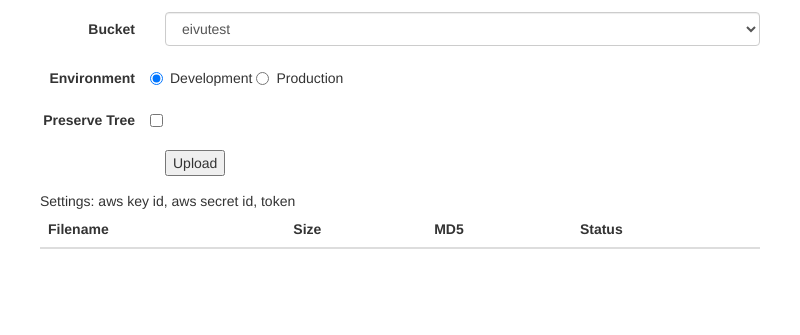
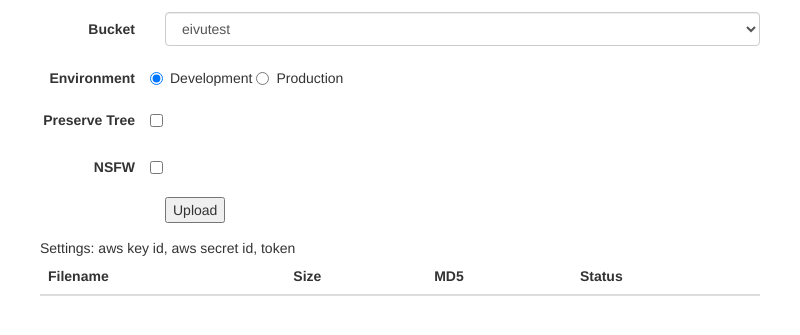
Before and after one commit to dabobert/eivu-client, an Electron app: page index.html in a window 800 px wide. Shown: the part 107-442 px from the top of the page. Drawn offline with nearby package versions, Linux system fonts and the light colour scheme; no server answers.

Commit message:
- nsfw has now been added to html form and is sent to eivu server per   cloudfile

```diff
--- a/index.html
+++ b/index.html
@@ -39,10 +39,18 @@
         <div class="form-group">
           <label for="bucket" class="col-sm-2 control-label">Preserve Tree</label>
           <div class="checkbox">
-          <label>
-            <input type="checkbox" name="preserve_tree" id="preserve_tree">
-          </label>
+            <label>
+              <input type="checkbox" name="preserve_tree" id="preserve_tree">
+            </label>
+          </div>
         </div>
+        <div class="form-group">
+          <label for="bucket" class="col-sm-2 control-label">NSFW</label>
+          <div class="checkbox">
+            <label>
+              <input type="checkbox" name="nsfw" id="nsfw">
+            </label>
+          </div>
         </div>
         <div class="form-group">
           <div class="col-sm-offset-2 col-sm-10">
--- a/js/app.js
+++ b/js/app.js
@@ -101,6 +101,7 @@ var uploadQueue = async.queue(function(singleFileInfo, callback) {
                 "filesize": singleFileInfo.size,
                 "folder_id": singleFileInfo.folder_id,
                 "bucket_id": settings.bucket_id,
+                "nsfw": settings.nsfw,
                 "relative_path": singleFileInfo.fullPath.replace(settings.initialDir,"")
               }
             },
--- a/js/ui.js
+++ b/js/ui.js
@@ -19,6 +19,7 @@ class UI {
       baseUrl: ($("input[name=env]:checked").val() == "development" ? "http://localhost:3001" : 'http://eivuapp.heroku.com'),
       token: "yNKoyn41T912g81XefGPatSM",
       preserve_tree: $("#preserve_tree").prop("checked"),
+      preserve_tree: $("#nsfw").prop("checked"),
       initialDir: $("#uploadTarget").data("path")
     }
   };
```
